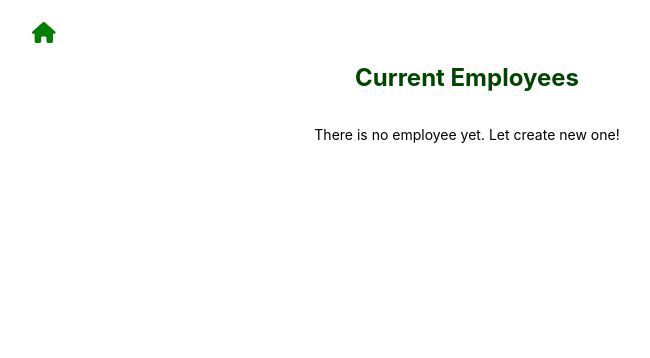
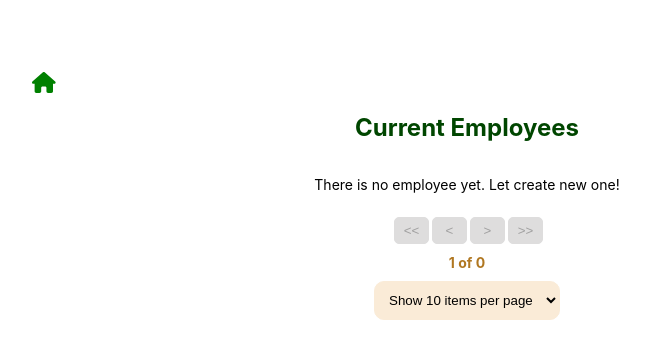
Before and after one commit to nhipham1995/P14-demo-OC, a React (Create React App) app: page /list in a window 1280 px wide. Shown: the top 358 px of the page, without its empty margins (173-823 px from the left). Built offline with nearby package versions, Linux system fonts and the light colour scheme.

Commit message:
feat: Add filter, pagination on list page

```diff
--- a/src/App.js
+++ b/src/App.js
@@ -13,10 +13,9 @@ const App = () => {
 	const employees = JSON.parse(localStorage.getItem("employees"));
 
 	const [data, setData] = useState(employees ?? []);
-	console.log("data", data);
+
 	const dataHandler = (newData) => {
 		setData([...data, newData]);
-		console.log("saved data", data);
 	};
 	return (
 		<div className="App">
@@ -26,7 +25,7 @@ const App = () => {
 						path="/"
 						element={
 							<Home
-								data={data}
+								// data={data}
 								dataHandler={(e) => dataHandler(e)}
 							/>
 						}
--- a/src/css/home.css
+++ b/src/css/home.css
@@ -1,7 +1,7 @@
 .header {
 	display: flex;
 	justify-content: space-between;
-	max-width: 700px;
+	max-width: 900px;
 	margin: auto;
 	align-items: center;
 }
@@ -26,7 +26,7 @@ h2 {
 	justify-content: center;
 }
 .employee-form {
-	width: 500px;
+	width: 600px;
 }
 .name-zone,
 .date-zone,
@@ -47,13 +47,14 @@ h2 {
 	align-items: center;
 	justify-content: center;
 	padding: 10px;
+	margin-top: 20px;
 }
 
 label {
 	display: block;
-	margin-top: 1rem;
+	margin-top: 1.5rem;
 	margin-bottom: 2px;
-	font-size: 12px;
+	font-size: 14px;
 	color: rgb(142, 141, 141);
 	text-align: start;
 	padding-left: 1px;
@@ -63,7 +64,7 @@ input:required + label::after {
 	color: teal;
 }
 input {
-	height: 25px;
+	height: 35px;
 	width: -webkit-fill-available !important;
 	border: 0.8px solid lightgray;
 	border-radius: 3px;
@@ -77,7 +78,7 @@ fieldset.address legend {
 	padding-top: 30px;
 	font-weight: 600;
 	color: rgb(111, 111, 111);
-	margin: 0 !important;
+	margin: -1 !important;
 }
 .react-datepicker-wrapper {
 	width: -webkit-fill-available !important;
--- a/src/css/list.css
+++ b/src/css/list.css
@@ -6,6 +6,9 @@ html {
 	width: 870px;
 	display: flex;
 }
+.container {
+	margin-top: 50px;
+}
 .container h1 {
 	margin: 20px;
 	font-size: x-large;
@@ -13,10 +16,12 @@ html {
 table {
 	border: 1px solid lightgray;
 	border-spacing: inherit;
+	width: max-content;
 }
 
 .list-table {
 	margin-bottom: 20px;
+	overflow-x: croll;
 }
 
 tbody {
@@ -62,3 +67,46 @@ tfoot {
 tfoot th {
 	font-weight: normal;
 }
+
+input.result-list {
+	margin-top: 20px;
+}
+p.list-info-text {
+	text-align: end;
+	font-size: 18px;
+	font-weight: 300;
+	font-style: italic;
+	margin-bottom: 35px;
+	margin-top: 6px;
+}
+button.pagination {
+	padding: 5px;
+	width: 35px;
+	margin-left: 3px;
+	border-radius: 5px;
+	background-color: rgb(222, 221, 221);
+	border: 1px solid rgb(222, 221, 221);
+}
+button.pagination:enabled {
+	background-color: blanchedalmond;
+	border: 1px solid blanchedalmond;
+	border-radius: 5px;
+}
+button.pagination:enabled:hover {
+	background-color: rgb(245, 192, 112);
+	border: 1px solid rgb(245, 192, 112);
+	cursor: pointer;
+}
+.page-info {
+	margin-top: 10px;
+	color: rgb(176, 119, 33);
+}
+.item-number-per-page {
+	padding: 10px;
+}
+.item-number-per-page select {
+	padding: 10px;
+	border-radius: 10px;
+	background-color: antiquewhite;
+	border: 1px solid antiquewhite;
+}
--- a/src/pages/Home.jsx
+++ b/src/pages/Home.jsx
@@ -9,7 +9,7 @@ import { departmentArray } from "../datas/departments";
 import "../css/home.css";
 import "react-datepicker/dist/react-datepicker.css";
 
-const Home = ({ data, dataHandler }) => {
+const Home = ({ dataHandler }) => {
 	const [isModalOpen, setIsModalOpen] = useState(false);
 
 	const [birthDate, setBirthDate] = useState(new Date());
@@ -37,12 +37,12 @@ const Home = ({ data, dataHandler }) => {
 			state: formData.state.value,
 			zipCode: formData.zipCode.value,
 		};
-		console.log("employee", employee);
+
 		dataHandler(employee);
-
 		employees.push(employee);
 		localStorage.setItem("employees", JSON.stringify(employees));
 		setIsModalOpen(true);
+		e.target.reset();
 	};
 
 	return (
@@ -87,7 +87,6 @@ const Home = ({ data, dataHandler }) => {
 					<div className="date-zone">
 						<div>
 							<label htmlFor="date-of-birth">Date of Birth</label>
-							{/* <input id="date-of-birth" type="date" name="dateOfBirth" /> */}
 							<DatePicker
 								selected={birthDate}
 								onChange={(date) => setBirthDate(date)}
@@ -98,7 +97,6 @@ const Home = ({ data, dataHandler }) => {
 						</div>
 						<div>
 							<label htmlFor="start-date">Start Date</label>
-							{/* <input id="start-date" type="text" name="startDate" /> */}
 							<DatePicker
 								selected={startDate}
 								onChange={(date) => setStartDate(date)}
@@ -177,14 +175,16 @@ const Home = ({ data, dataHandler }) => {
 				isOpen={isModalOpen}
 				onClose={onCloseHandler}
 				isCloseBtn={true}
+				textColor="darkblue"
 			>
 				<div>
 					<h3>Employee Created!</h3>
 					<p>
-						You can go to{" "}
+						You can go to
 						<Link to={"/list"} className="link-text">
-							here
-						</Link>{" "}
+							{" "}
+							here{" "}
+						</Link>
 						to review list of employee list
 					</p>
 				</div>
--- a/src/pages/List.jsx
+++ b/src/pages/List.jsx
@@ -4,11 +4,18 @@ import {
 	useReactTable,
 	flexRender,
 	createColumnHelper,
+	getPaginationRowModel,
 	getCoreRowModel,
+	getFilteredRowModel,
+	getFacetedMinMaxValues,
+	getFacetedRowModel,
+	getFacetedUniqueValues,
+	getSortedRowModel,
 } from "@tanstack/react-table";
+import { rankItem } from "@tanstack/match-sorter-utils";
 import { FontAwesomeIcon } from "@fortawesome/react-fontawesome";
+import { faHome } from "@fortawesome/free-solid-svg-icons";
 
-import { faHome } from "@fortawesome/free-solid-svg-icons";
 import "../css/list.css";
 
 const columnHelper = createColumnHelper();
@@ -45,25 +52,42 @@ const columns = [
 		header: "Zip Code",
 	}),
 ];
+
+const fuzzyFilter = (row, columnId, value, addMeta) => {
+	// Rank the item
+	const itemRank = rankItem(row.getValue(columnId), value);
+
+	// Store the itemRank info
+	addMeta({
+		itemRank,
+	});
+
+	// Return if the item should be filtered in/out
+	return itemRank.passed;
+};
+
 const List = ({ data }) => {
-	console.log(data);
-	const [columnVisibility, setColumnVisibility] = useState({});
-	const [columnOrder, setColumnOrder] = useState([]);
+	const [globalFilter, setGlobalFilter] = useState("");
 	let table = useReactTable({
 		data,
 		columns,
 		state: {
-			columnVisibility,
-			columnOrder,
+			globalFilter,
 		},
-		onColumnVisibilityChange: setColumnVisibility,
-		onColumnOrderChange: setColumnOrder,
+
+		getFilteredRowModel: getFilteredRowModel(),
+		getSortedRowModel: getSortedRowModel(),
+		getPaginationRowModel: getPaginationRowModel(),
+		getFacetedRowModel: getFacetedRowModel(),
+		getFacetedUniqueValues: getFacetedUniqueValues(),
+		getFacetedMinMaxValues: getFacetedMinMaxValues(),
 		getCoreRowModel: getCoreRowModel(),
+		globalFilterFn: fuzzyFilter,
 		debugTable: true,
 		debugHeaders: true,
 		debugColumns: true,
 	});
-
+	console.log(table._getSortedRowModel);
 	return (
 		<div>
 			<div id="employee-div" className="container">
@@ -81,32 +105,63 @@ const List = ({ data }) => {
 				<h1>Current Employees</h1>
 				{data.length > 0 && (
 					<div>
+						<div className="table-container">
+							<div>
+								<input
+									value={globalFilter ?? ""}
+									onChange={(e) => {
+										setGlobalFilter(e.target.value);
+									}}
+									className="result-list"
+									placeholder="Search all columns..."
+								/>
+							</div>
+							<p className="list-info-text">
+								There is{" "}
+								{table.getPrePaginationRowModel().rows.length >
+								0
+									? table.getPrePaginationRowModel().rows
+											.length > 1
+										? table.getPrePaginationRowModel().rows
+												.length + " results."
+										: table.getPrePaginationRowModel().rows
+												.length + " result."
+									: "no result."}
+							</p>
 							<table className="list-table">
 								<thead>
-								{table.getHeaderGroups().map((headerGroup) => (
+									{table
+										.getHeaderGroups()
+										.map((headerGroup) => (
 											<tr key={headerGroup.id}>
-										{headerGroup.headers.map((header) => (
+												{headerGroup.headers.map(
+													(header) => (
 														<th key={header.id}>
 															{header.isPlaceholder
 																? null
 																: flexRender(
-															header.column
+																		header
+																			.column
 																			.columnDef
 																			.header,
 																		header.getContext()
 																  )}
 														</th>
-										))}
+													)
+												)}
 											</tr>
 										))}
 								</thead>
 								<tbody>
 									{table.getRowModel().rows.map((row) => (
 										<tr key={row.id}>
-										{row.getVisibleCells().map((cell) => (
+											{row
+												.getVisibleCells()
+												.map((cell) => (
 													<td key={cell.id}>
 														{flexRender(
-													cell.column.columnDef.cell,
+															cell.column
+																.columnDef.cell,
 															cell.getContext()
 														)}
 													</td>
@@ -116,12 +171,63 @@ const List = ({ data }) => {
 								</tbody>
 							</table>
 						</div>
+					</div>
 				)}
 
 				{data.length === 0 && (
 					<p>There is no employee yet. Let create new one! </p>
 				)}
 			</div>
+			<div className="flex items-center gap-2">
+				<button
+					className="pagination"
+					onClick={() => table.setPageIndex(0)}
+					disabled={!table.getCanPreviousPage()}
+				>
+					{"<<"}
+				</button>
+				<button
+					className="pagination"
+					onClick={() => table.previousPage()}
+					disabled={!table.getCanPreviousPage()}
+				>
+					{"<"}
+				</button>
+				<button
+					className="pagination"
+					onClick={() => table.nextPage()}
+					disabled={!table.getCanNextPage()}
+				>
+					{">"}
+				</button>
+				<button
+					className="pagination"
+					onClick={() => table.setPageIndex(table.getPageCount() - 1)}
+					disabled={!table.getCanNextPage()}
+				>
+					{">>"}
+				</button>
+				<div className="page-info">
+					<strong>
+						{table.getState().pagination.pageIndex + 1} of{" "}
+						{table.getPageCount()}
+					</strong>
+				</div>
+				<div className="item-number-per-page">
+					<select
+						value={table.getState().pagination.pageSize}
+						onChange={(e) => {
+							table.setPageSize(Number(e.target.value));
+						}}
+					>
+						{[3, 5, 6, 8, 10, 12, 20, 50].map((pageSize) => (
+							<option key={pageSize} value={pageSize}>
+								Show {pageSize} items per page
+							</option>
+						))}
+					</select>
+				</div>
+			</div>
 		</div>
 	);
 };
```
Also changed, not shown: package.json (+9 -1 lines), 1 other file (tests, documents, lock files or other folders). Lines whose indentation alone changed are shown as unchanged.
